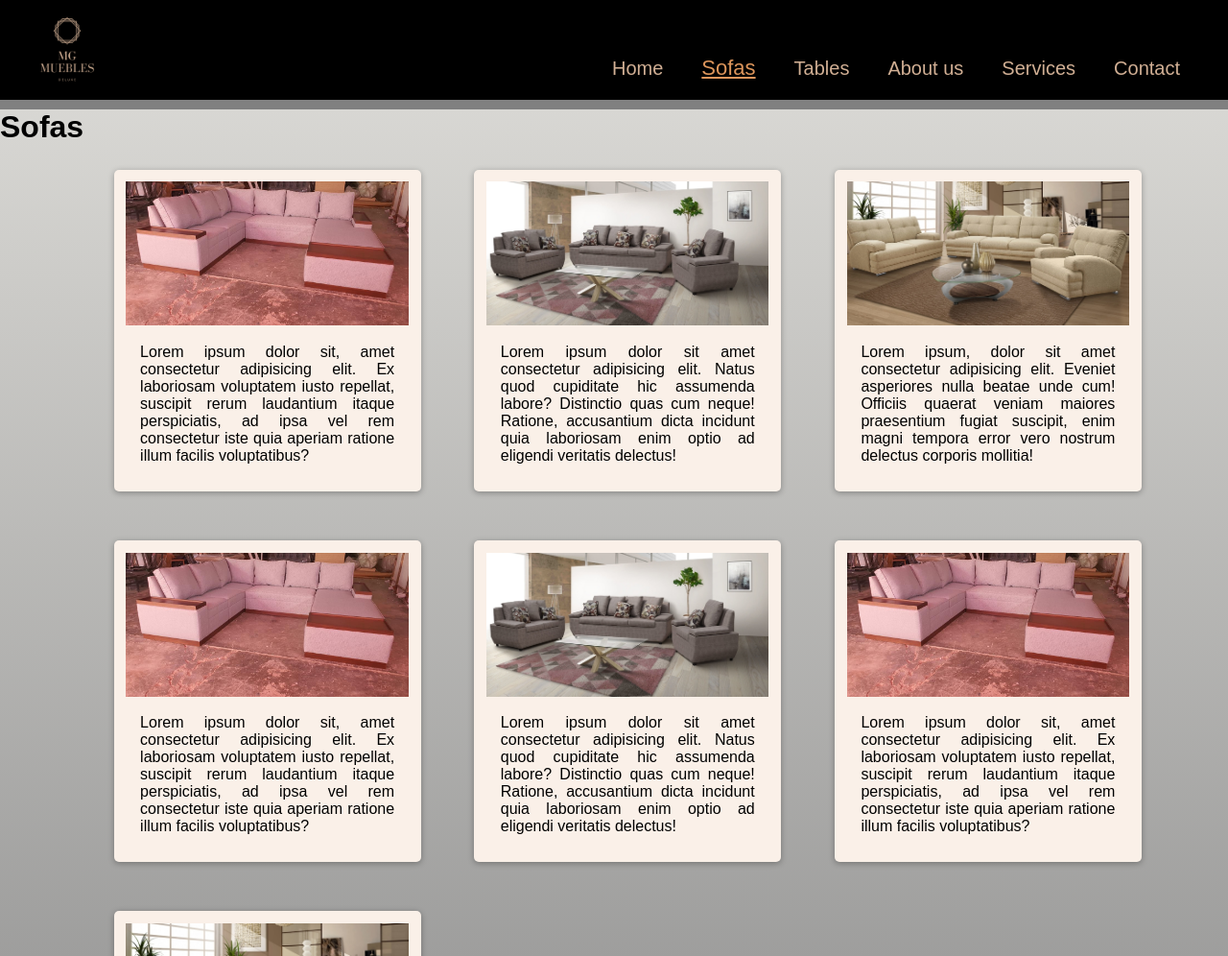
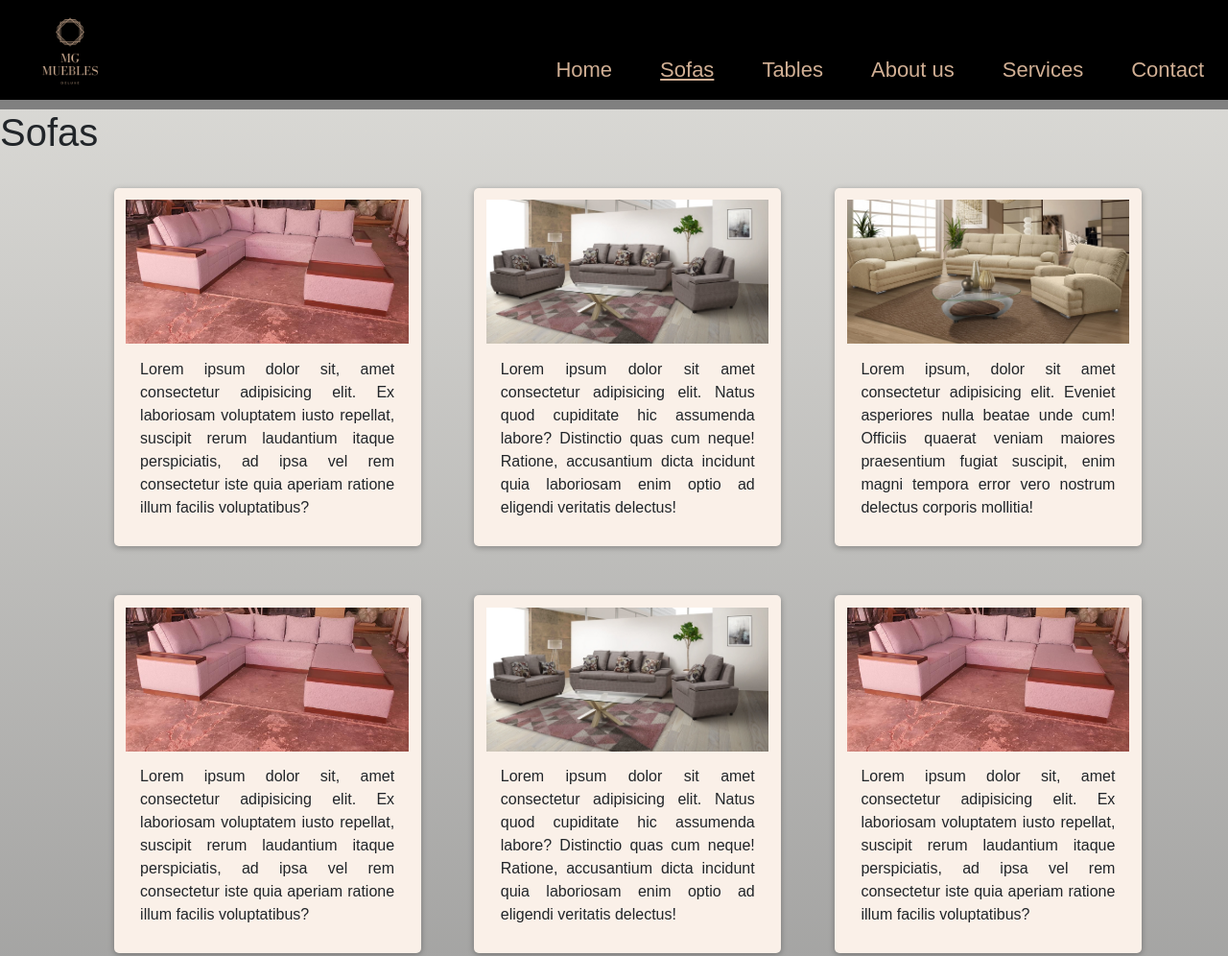
Before and after one commit to GuillermoMayoral/CoderHouse_PF_Desarrollo_web, a plain HTML site: page pages/sofa.html in a window 1280 px wide. Shown: the top 996 px of the page at 96% size. Drawn offline with nearby package versions, Linux system fonts and the light colour scheme; files whose address does not match are found by name.

Commit message:
adaptation of the sofa page to bootstrap, creation of the new nav

```diff
--- a/css/styles.css
+++ b/css/styles.css
@@ -22,9 +22,39 @@ iframe {
     width: 100px;
 }
 
+/* menu nav de bootstrap page Sofa */
+.navbar {
+    padding: 0;
+    background-color: black;
+    height: 114px;
+    border-bottom: 10px solid gray;
+    align-items: flex-end;
+}
+
+.logo-b {
+    width: auto;
+    height: 100%;
+    margin-left: 1.5%;
+}
+
+.navbar-collapse {
+    flex-direction: row-reverse;
+    background-color: black;
+    z-index: 1;
+}
+
+.nav-item {
+    margin: 15px;
+}
+
+.nav-item a {
+    color: #D1AF94;
+    padding: 10px;
+    font-size: 22px;
+}
+
 /* aqui empieza el menu de nav y el head */
-a,
-a:active {
+a, a:active {
     text-decoration: none;
     color: #D1AF94;
     transition: .5s;
@@ -74,12 +104,12 @@ a:hover {
     .home {
         display: grid;
         grid-template-columns: 1fr 1fr;
-        height: 470px;
+        height: 610px;
     }
 
     .home-bg img {
         width: 100%;
-        height: 470px;
+        height: 610px;
         object-fit: cover;
     }
 
--- a/pages/sofa.html
+++ b/pages/sofa.html
@@ -5,14 +5,47 @@
   <meta charset="UTF-8" />
   <meta http-equiv="X-UA-Compatible" content="IE=edge" />
   <meta name="viewport" content="width=device-width, initial-scale=1.0" />
+  <link rel="stylesheet" href="https://cdn.jsdelivr.net/npm/bootstrap@4.6.2/dist/css/bootstrap.min.css"
+    integrity="sha384-xOolHFLEh07PJGoPkLv1IbcEPTNtaed2xpHsD9ESMhqIYd0nLMwNLD69Npy4HI+N" crossorigin="anonymous">
   <link rel="stylesheet" href="../css/styles.css">
 
   <title>MG Sofa</title>
 </head>
 
 <body>
-  <header class="fx-header">
-    <div>
+  <header>
+    <!--class="fx-header" -->
+    <nav class="navbar navbar-expand-md navbar-dark">
+      <!-- Brand -->
+      <a class="logo-b" href="../index.html"><img class="logo-b" src="../images/logo.png" alt="Logo"></a>
+
+      <!-- Toggler/collapsibe Button -->
+      <button class="navbar-toggler" type="button" data-toggle="collapse" data-target="#collapsibleNavbar">
+        <span class="navbar-toggler-icon"></span>
+      </button>
+
+      <!-- Navbar links -->
+      <div class="collapse navbar-collapse" id="collapsibleNavbar">
+        <ul class="navbar-nav">
+          <li class="nav-item">
+            <a href="../index.html">Home</a>
+          <li class="nav-item">
+            <a class="main-page" href="./sofa.html">Sofas</a>
+          <li class="nav-item">
+            <a href="./tables.html">Tables</a>
+          <li class="nav-item">
+            <a href="./about-us.html">About us</a>
+          </li>
+          <li class="nav-item">
+            <a href="./services.html">Services</a>
+          </li>
+          <li class="nav-item">
+            <a href="./contact.html">Contact</a>
+          </li>
+        </ul>
+      </div>
+    </nav>
+    <!-- <div>
       <img id="title" class="logo" src="../images/logo.png" alt="logo" />
     </div>
     <nav>
@@ -23,8 +56,9 @@
         <li><a href="./about-us.html">About us</a></li>
         <li><a href="./services.html">Services</a></li>
         <li><a href="./contact.html">Contact</a></li>
-      </ul>
+      </ul> -->
   </header>
+
   <main>
     <div class="container-menu">
       <h1 class="title-menu">Sofas</h1>
@@ -96,6 +130,18 @@
         </article>
       </section>
     </div>
+
+
+
+    <script src="https://cdn.jsdelivr.net/npm/jquery@3.5.1/dist/jquery.slim.min.js"
+      integrity="sha384-DfXdz2htPH0lsSSs5nCTpuj/zy4C+OGpamoFVy38MVBnE+IbbVYUew+OrCXaRkfj" crossorigin="anonymous">
+    </script>
+    <script src="https://cdn.jsdelivr.net/npm/popper.js@1.16.1/dist/umd/popper.min.js"
+      integrity="sha384-9/reFTGAW83EW2RDu2S0VKaIzap3H66lZH81PoYlFhbGU+6BZp6G7niu735Sk7lN" crossorigin="anonymous">
+    </script>
+    <script src="https://cdn.jsdelivr.net/npm/bootstrap@4.6.2/dist/js/bootstrap.min.js"
+      integrity="sha384-+sLIOodYLS7CIrQpBjl+C7nPvqq+FbNUBDunl/OZv93DB7Ln/533i8e/mZXLi/P+" crossorigin="anonymous">
+    </script>
   </main>
   <footer class="fx-footer">
     <a href="#title">Back to home</a>
```
